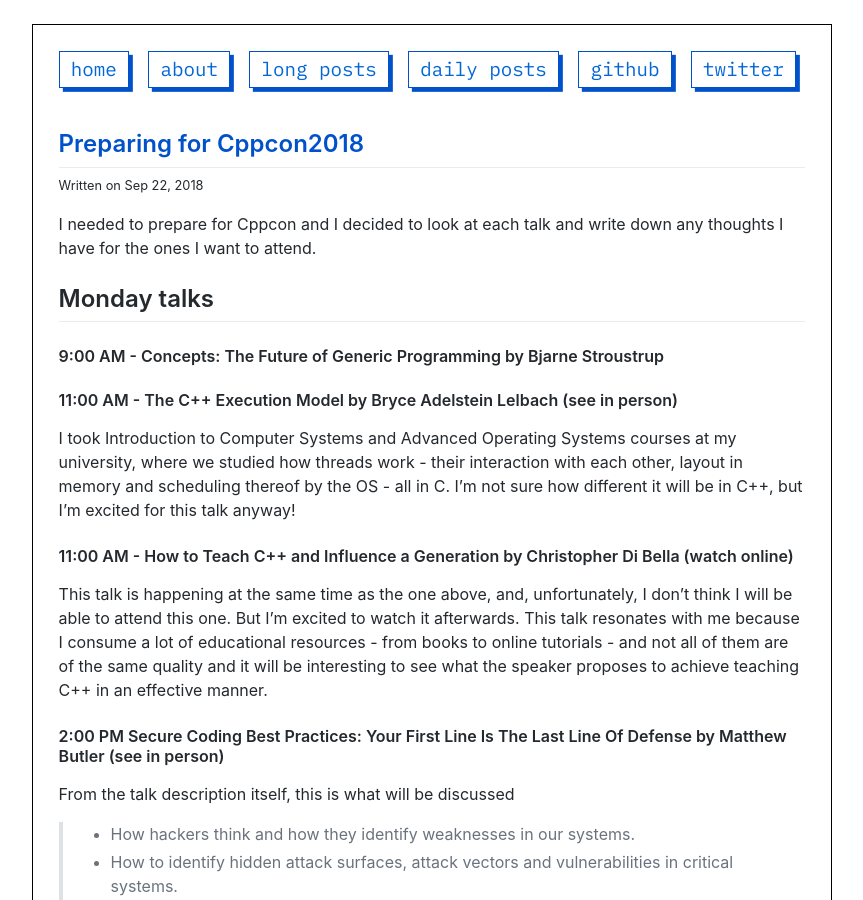
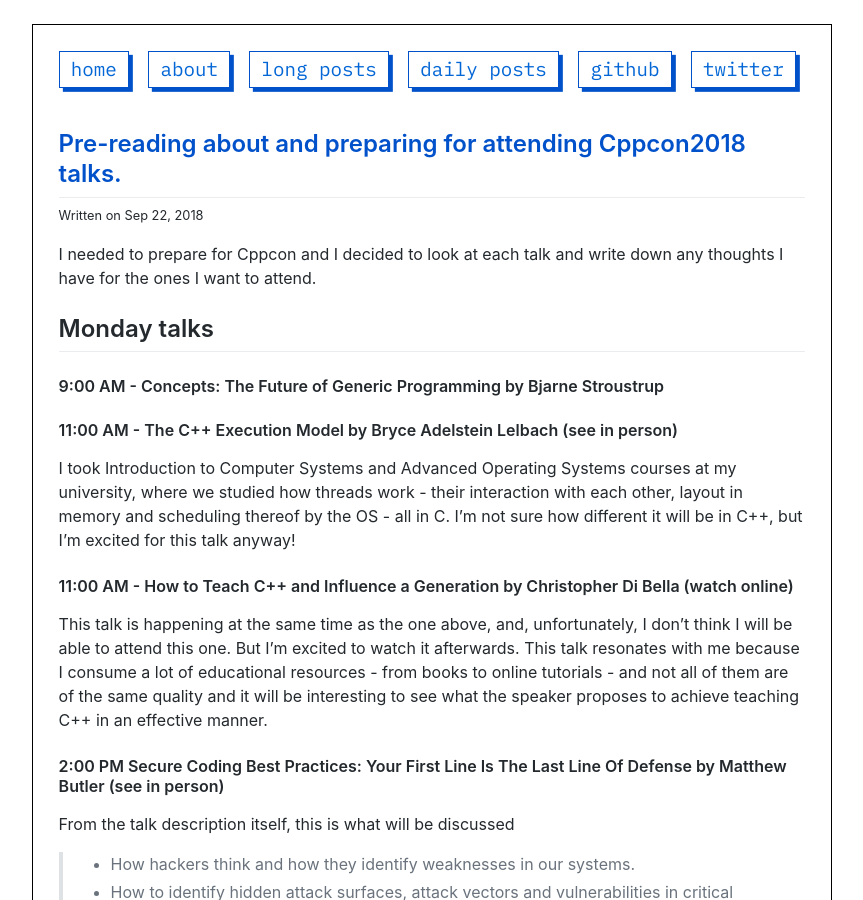
Before and after one commit to annygakh/annygakh.github.io, a Jekyll site: the page built from longblog/_posts/2018-09-22-prereadingCppcon2018talks.md, in a window 1280 px wide and 900 px high. Shown: the whole window, without its empty margins (208-1071 px from the left). Built offline with Jekyll 4.4.1, drawn with Linux system fonts in a browser that asks for light colours; comment, search, counter and statistics services are not loaded.

Commit message:
renamed latest post

```diff
--- a/longblog/_posts/2018-09-22-Preparing-for-Cppcon2018.md
+++ b/longblog/_posts/2018-09-22-prereadingCppcon2018talks.md
@@ -1,7 +1,7 @@
 ---
 layout: post
 category: longblog
-title: Preparing for Cppcon2018
+title: Pre-reading about and preparing for attending Cppcon2018 talks.
 published: true
 ---
 I needed to prepare for Cppcon and I decided to look at each talk and write down any thoughts I have for the ones I want to attend.
```
